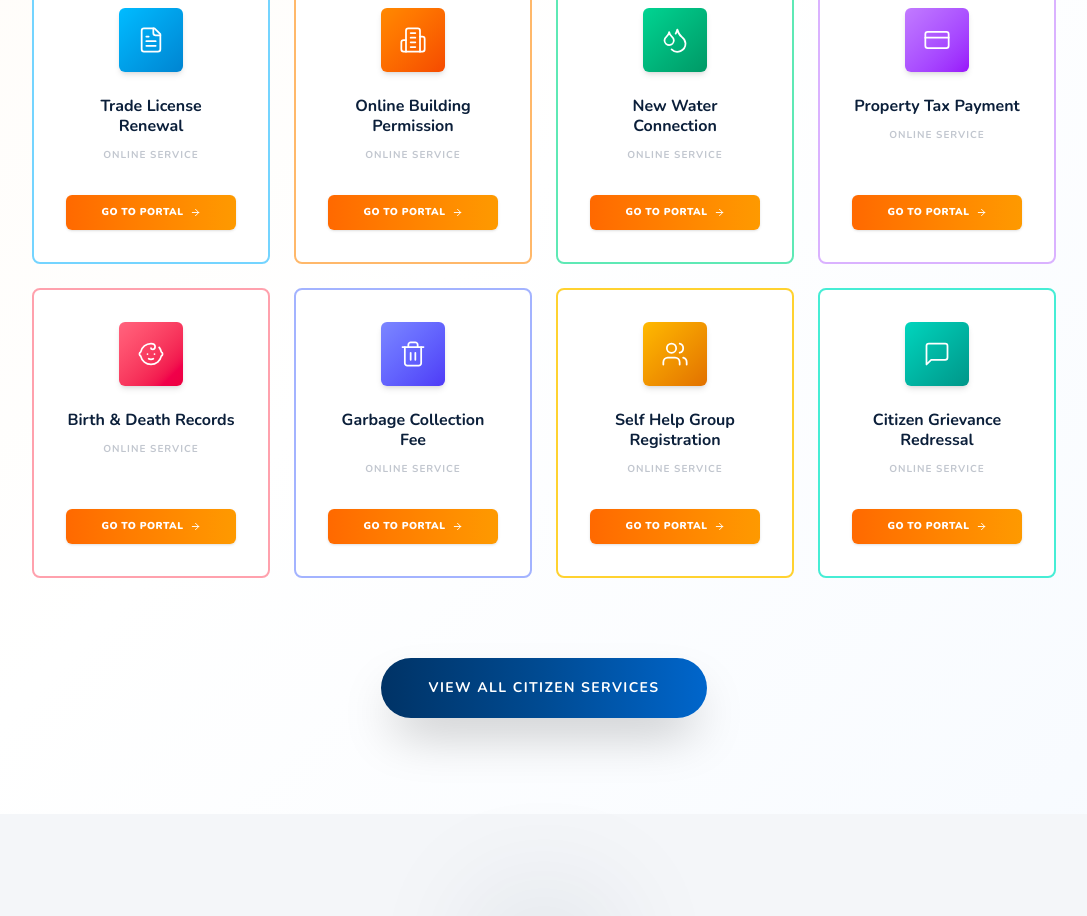
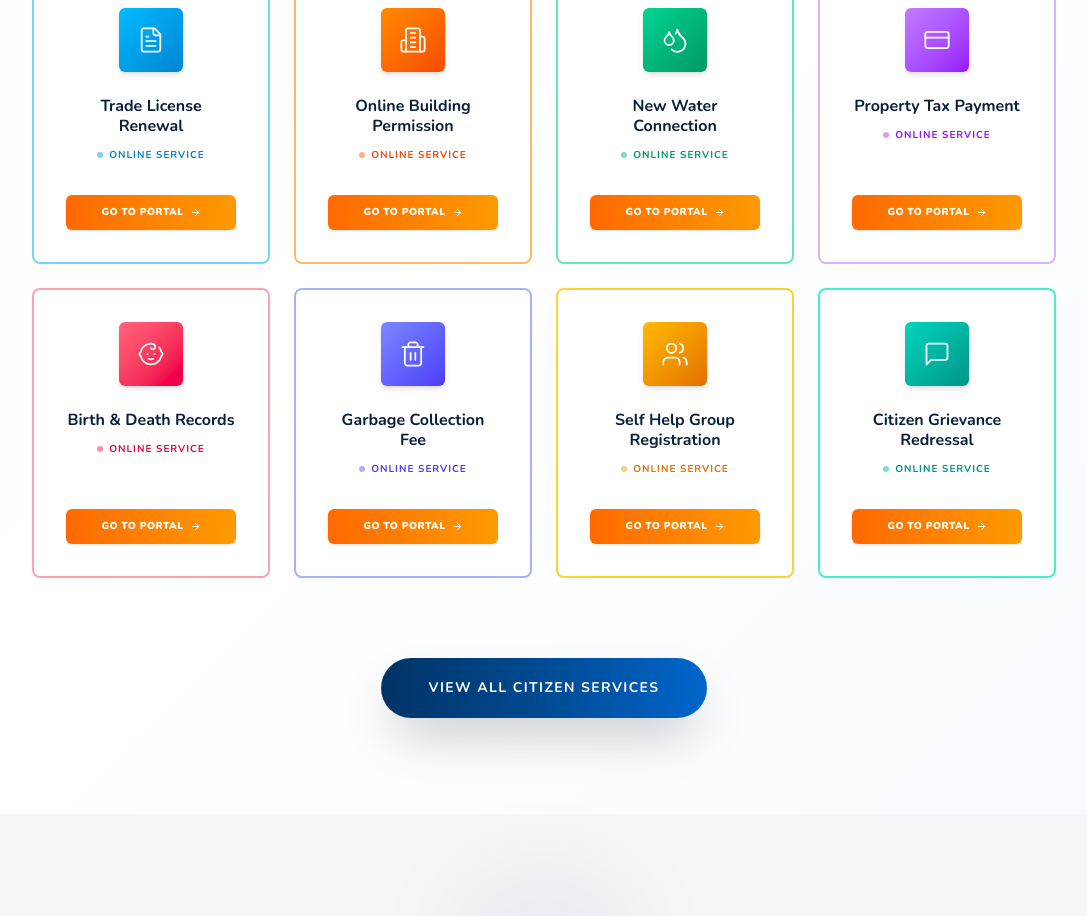
Before and after one commit to raybrahmapranjal/udd-latest, a Next.js app: page / in a window 1280 px wide. Shown: the part 3580-4496 px from the top of the page, without its empty margins (96-1183 px from the left). Built offline with nearby package versions, Linux system fonts and the light colour scheme.

Commit message:
feat: Add favicon and update service status indicator
Add a favicon to the application and update the service status indicator in the Services section to use dynamic colors and a pulsing animation, improving visual feedback.

```diff
--- a/src/app/layout.tsx
+++ b/src/app/layout.tsx
@@ -14,6 +14,9 @@ const nunito = Nunito({
 export const metadata: Metadata = {
   title: "Urban Development Department BTC",
   description: "Official website of Urban Development Department, Bodoland Territorial Council",
+  icons: {
+    icon: "/favicon.png",
+  },
 };
 
 export default function RootLayout({
--- a/src/components/sections/Services.tsx
+++ b/src/components/sections/Services.tsx
@@ -82,7 +82,31 @@ export default function Services() {
                 <IconComponent className="w-5 h-5 md:w-7 md:h-7" strokeWidth={1.5} />
               </div>
               <h3 className="font-bold text-navy text-xs sm:text-sm md:text-base mb-2 md:mb-3 leading-tight group-hover:text-saffron transition-colors text-center">{service.label}</h3>
-              <p className="text-[10px] text-gray-400 font-bold uppercase tracking-widest mb-3 md:mb-4 opacity-60">Online Service</p>
+
+              <div className="flex items-center gap-1.5 mb-3 md:mb-4">
+                <span className={`w-1.5 h-1.5 rounded-full animate-pulse ${
+                  service.color === 'sky' ? 'bg-sky-500' :
+                  service.color === 'orange' ? 'bg-orange-500' :
+                  service.color === 'emerald' ? 'bg-emerald-500' :
+                  service.color === 'purple' ? 'bg-purple-500' :
+                  service.color === 'rose' ? 'bg-rose-500' :
+                  service.color === 'indigo' ? 'bg-indigo-500' :
+                  service.color === 'amber' ? 'bg-amber-500' :
+                  'bg-teal-500'
+                }`} />
+                <p className={`text-[10px] font-bold uppercase tracking-widest ${
+                  service.color === 'sky' ? 'text-sky-600' :
+                  service.color === 'orange' ? 'text-orange-600' :
+                  service.color === 'emerald' ? 'text-emerald-600' :
+                  service.color === 'purple' ? 'text-purple-600' :
+                  service.color === 'rose' ? 'text-rose-600' :
+                  service.color === 'indigo' ? 'text-indigo-600' :
+                  service.color === 'amber' ? 'text-amber-600' :
+                  'text-teal-600'
+                }`}>
+                  Online Service
+                </p>
+              </div>
 
               <div className="mt-auto w-full pt-4">
                 <div className="w-full py-2 px-3 md:py-2.5 md:px-4 bg-gradient-to-r from-orange-500 to-amber-500 text-white rounded-md flex items-center justify-center gap-1.5 shadow-sm group-hover:from-orange-600 group-hover:to-amber-600 transition-all duration-300 font-black text-[9px] md:text-[10px] uppercase tracking-wider">
```
Also changed, not shown: public/favicon.png (added).
